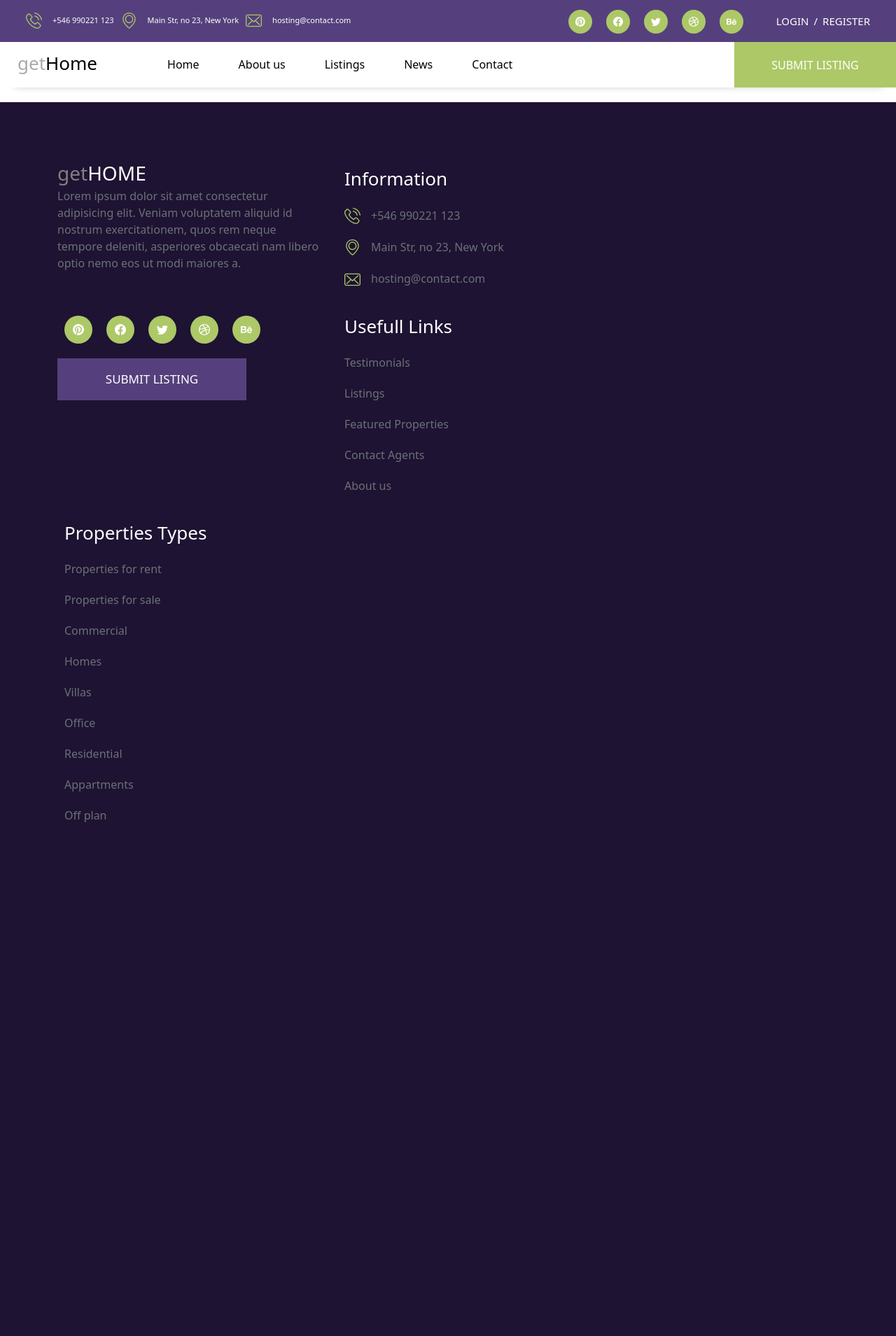
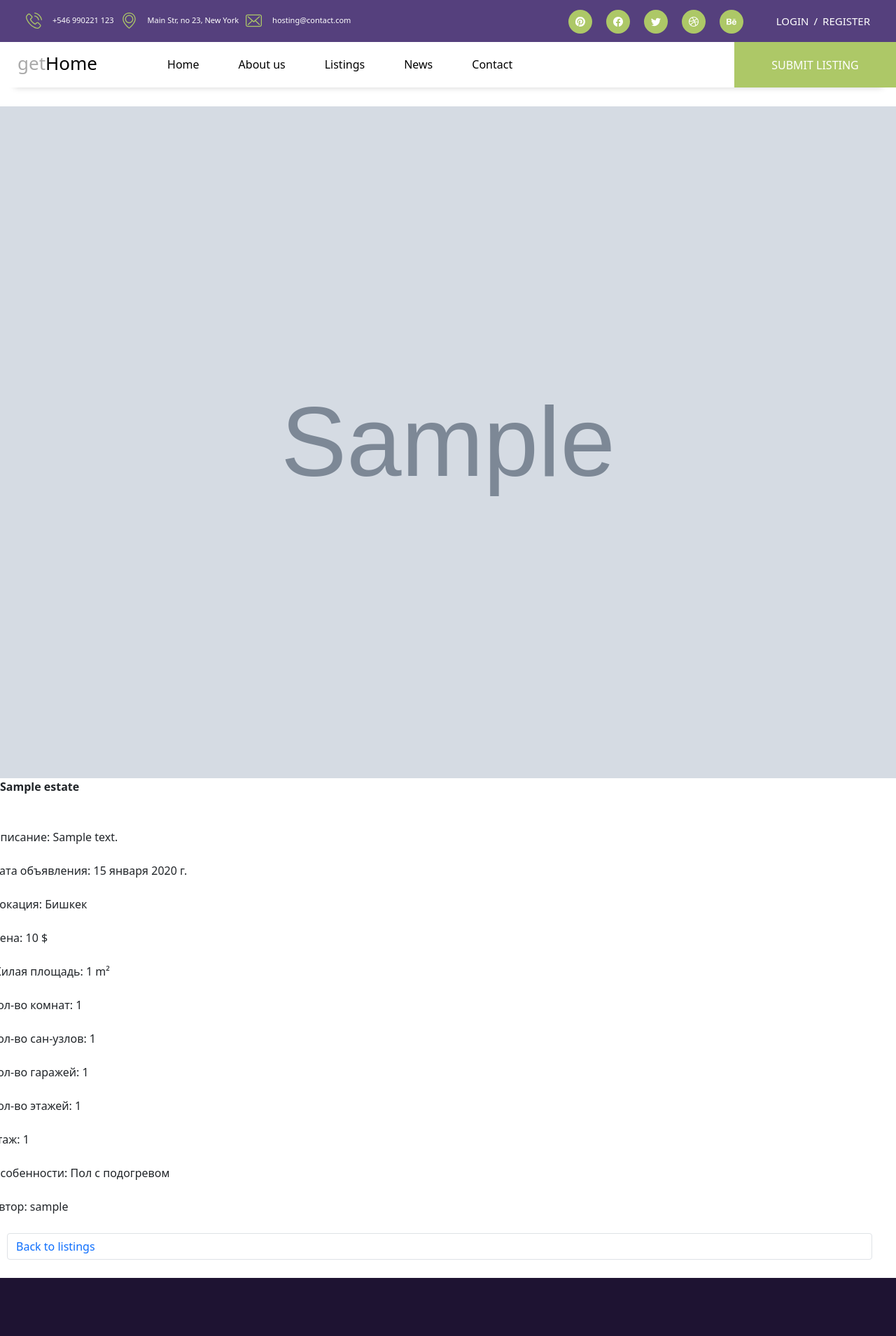
Before and after one commit to tvoiugas/GetHome, a Django app: page /listing/1/ in a window 1280 px wide; the page is wider, and only the part inside the window is pictured. Shown: the top 1909 px of that part at 70% size. Before the commit the page ends 1175 px from the top of that part, so only its background shows below. Run offline with Django 4.2, Linux system fonts and the light colour scheme; tables that the repository leaves empty hold one stand-in row (values such as "Sample post"); grey boxes marked "Sample" are stand-in pictures; some libraries are stand-ins or nearby versions.

Commit message:
detail template

```diff
--- a/templates/estates/estate_detail.html
+++ b/templates/estates/estate_detail.html
@@ -5,10 +5,33 @@
 
 {% block content %}
 
-	<div class="row mt-2">
-		<br>{{estate.title}}</br>
-	</div>
-
+<div class="paralax-background" style="background-image: url({% static 'images/flat1.jpg' %})">
+	<h2>Listings</h2>
+</div>
+<div class="row mt-3">
+    	<nav aria-label="Page navigation example">
+      		<ul class="pagination justify-content-center">
+       			<li class="page-item"><a class="page-link" href="{% url 'listings' %}">Back to listings</a></li>
+        	</ul>
+    	</nav>
+</div>
+	<div class="row mt-4">
+		<img src="{{estate.photo.url}}">
+		<br><strong>{{estate.title}}</strong></br>
+		<br>Описание: {{estate.description}}</br>
+		<br>Дата объявления: {{estate.posted_on}}</br>
+		<br>Локация: {{estate.get_location_display}}</br>
+		<br>Цена: {{estate.price}} $</br>
+		<br>Жилая площадь: {{estate.area}} m²</br>
+		<br>кол-во комнат: {{estate.details.bedrooms}}</br>
+		<br>кол-во caн-узлов: {{estate.details.bathrooms}}</br>
+		<br>кол-во гаражей: {{estate.details.garages}}</br>
+		<br>кол-во этажей: {{estate.details.floors}}</br>
+		<br>этаж: {{estate.details.floor_on}}</br>
+		{% for feature in estate.features.all %}
+			<br>Особенности: {{feature.get_kind_display}}</br>
+		{% endfor %}
+		<br>Автор: {{estate.author}}</br>
 	<div class="row mt-3">
     	<nav aria-label="Page navigation example">
       		<ul class="pagination justify-content-center">
--- a/templates/estates/estate_list.html
+++ b/templates/estates/estate_list.html
@@ -86,7 +86,7 @@
 										<div class="col-lg-4">
 											<div class="listing">
 												<div class="listing-image-container">
-													<img src="{{estate.photo.url}}">
+													<a href="{% url 'listing_detail' estate.id %}"><img src="{{estate.photo.url}}"></a>
 													<div class="tag-section">
 														<a href="#" class="tag-item" style="--clr: #adc867;">{{estate.get_estate_type_display|upper}}</a>
 														<a href="#" class="tag-item" style="--clr: #55407d;">FOR SALE</a>
```
